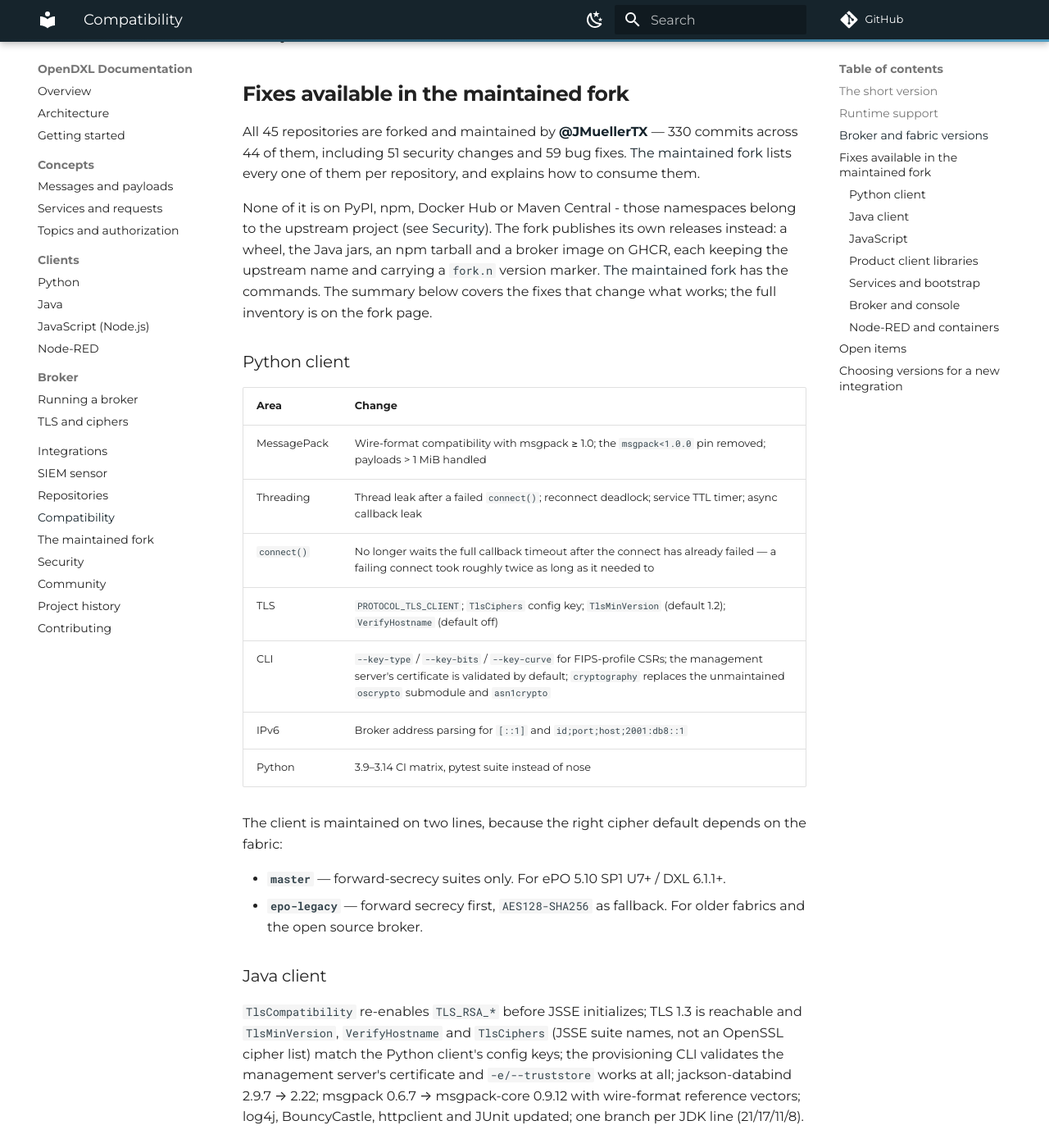
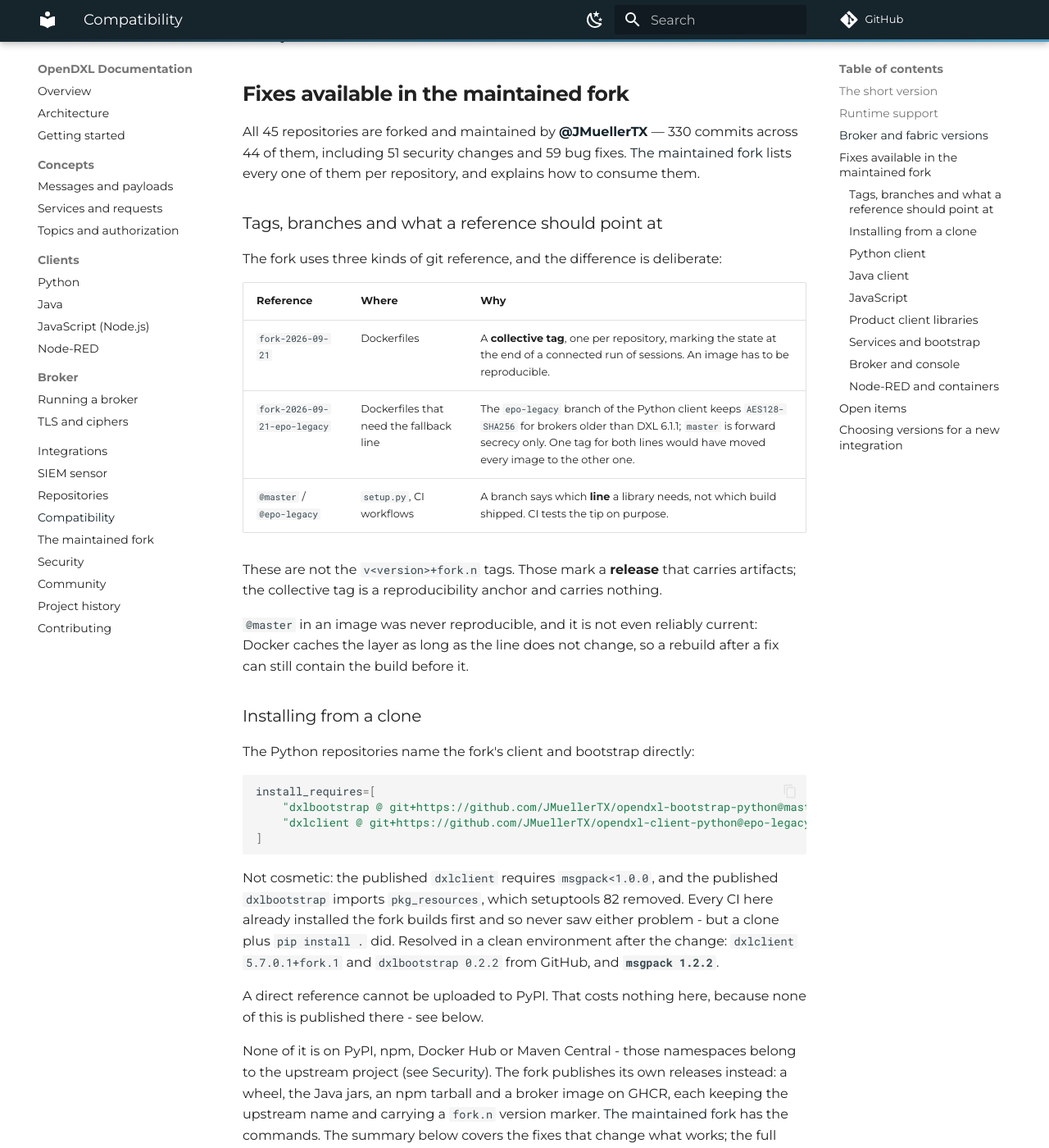
Before and after one commit to JMuellerTX/opendxl-docs, an MkDocs documentation site: the page built from docs/compatibility.md, in a window 1280 px wide and 1400 px high, scrolled down 2619 px. Shown: the whole window at 82% size. Built offline with MkDocs 1.6.1 and Material for MkDocs 9.7.7, drawn with Linux system fonts in a browser that asks for light colours; comment, search, counter and statistics services are not loaded.

Commit message:
Document what a cross-repository reference should point at
Three kinds of git reference, and the difference is the point: a collective
tag (fork-2026-09-21) in Dockerfiles because an image has to be reproducible,
a separate tag for the epo-legacy line because one tag for both cipher lines
would silently move every image to the other one, and branches in setup.py and
CI because there a reference says which line a library needs and CI is meant
to test the tip.

Also says why @master in an image is worse than it looks: not merely
unreproducible, but not reliably current either, because Docker caches the
layer while the line is unchanged.

And documents the direct references: the published dxlclient requires
msgpack<1.0.0 and the published dxlbootstrap imports pkg_resources, so a clone
plus `pip install .` got a tree that no CI ever saw. With the change a clean
environment resolves msgpack 1.2.2.

Co-Authored-By: Claude Opus 5 <noreply@anthropic.com>

````diff
--- a/docs/compatibility.md
+++ b/docs/compatibility.md
@@ -72,6 +72,43 @@ All 45 repositories are forked and maintained by
 [**@JMuellerTX**](https://github.com/JMuellerTX) — 330 commits across 44 of them, including
 51 security changes and 59 bug fixes. [The maintained fork](fork.md) lists every one of them
 per repository, and explains how to consume them.
+
+### Tags, branches and what a reference should point at
+
+The fork uses three kinds of git reference, and the difference is deliberate:
+
+| Reference | Where | Why |
+|---|---|---|
+| `fork-2026-09-21` | Dockerfiles | A **collective tag**, one per repository, marking the state at the end of a connected run of sessions. An image has to be reproducible. |
+| `fork-2026-09-21-epo-legacy` | Dockerfiles that need the fallback line | The `epo-legacy` branch of the Python client keeps `AES128-SHA256` for brokers older than DXL 6.1.1; `master` is forward secrecy only. One tag for both lines would have moved every image to the other one. |
+| `@master` / `@epo-legacy` | `setup.py`, CI workflows | A branch says which **line** a library needs, not which build shipped. CI tests the tip on purpose. |
+
+These are not the `v<version>+fork.n` tags. Those mark a **release** that carries
+artifacts; the collective tag is a reproducibility anchor and carries nothing.
+
+`@master` in an image was never reproducible, and it is not even reliably current:
+Docker caches the layer as long as the line does not change, so a rebuild after a fix
+can still contain the build before it.
+
+### Installing from a clone
+
+The Python repositories name the fork's client and bootstrap directly:
+
+```python
+install_requires=[
+    "dxlbootstrap @ git+https://github.com/JMuellerTX/opendxl-bootstrap-python@master",
+    "dxlclient @ git+https://github.com/JMuellerTX/opendxl-client-python@epo-legacy",
+]
+```
+
+Not cosmetic: the published `dxlclient` requires `msgpack<1.0.0`, and the published
+`dxlbootstrap` imports `pkg_resources`, which setuptools 82 removed. Every CI here
+already installed the fork builds first and so never saw either problem - but a clone
+plus `pip install .` did. Resolved in a clean environment after the change:
+`dxlclient 5.7.0.1+fork.1` and `dxlbootstrap 0.2.2` from GitHub, and **`msgpack 1.2.2`**.
+
+A direct reference cannot be uploaded to PyPI. That costs nothing here, because none of
+this is published there - see below.
 
 None of it is on PyPI, npm, Docker Hub or Maven Central - those namespaces belong to the
 upstream project (see [Security](security.md#package-names-are-a-security-boundary)). The fork
````
Also changed, not shown: docs/broker/index.md (+9 -0 lines).
